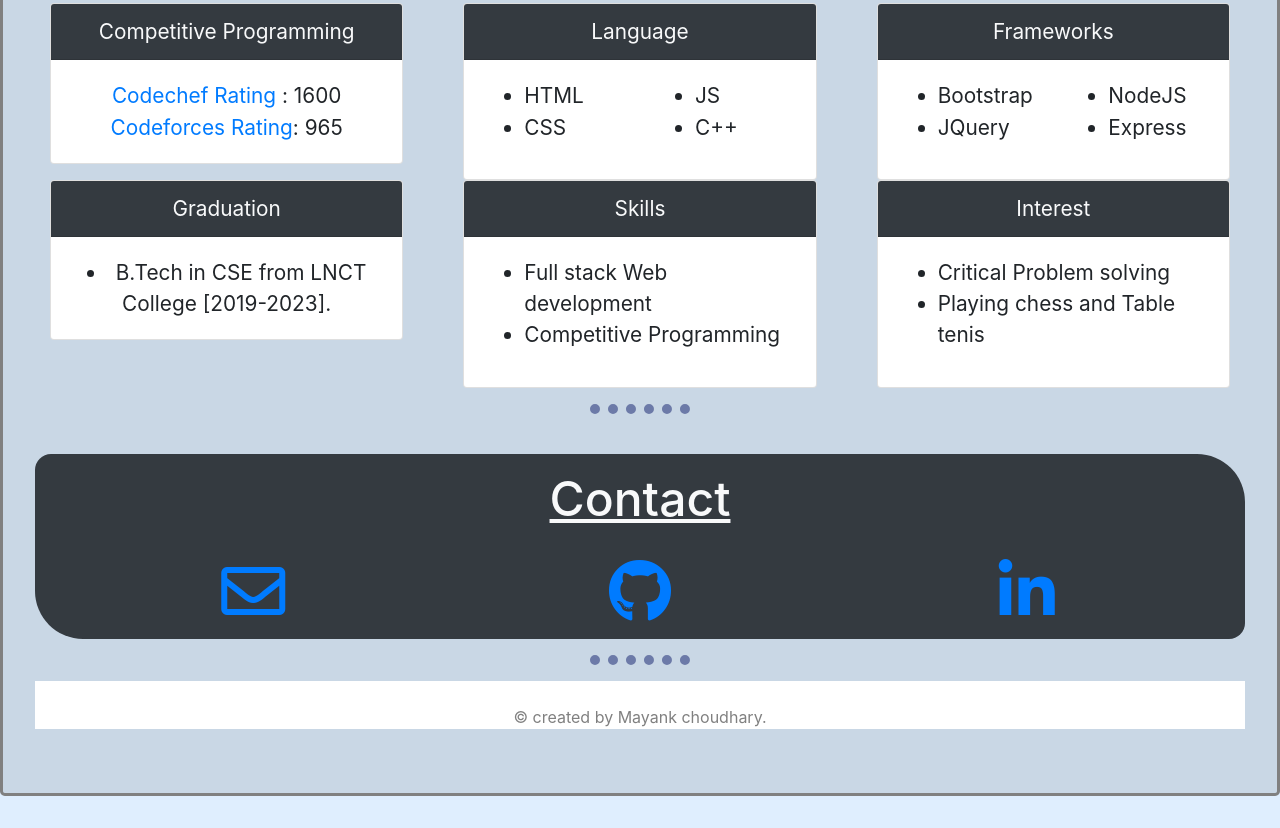
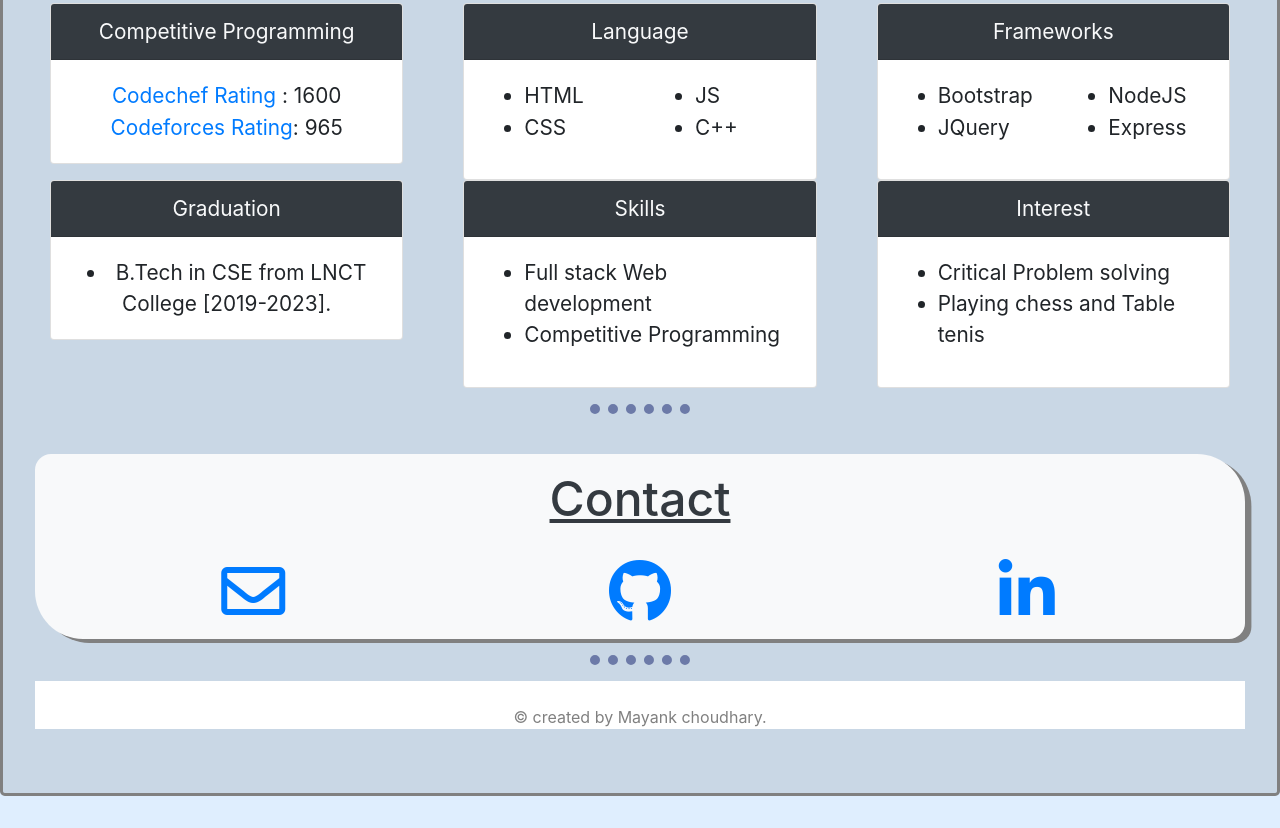
Before and after one commit to Mayank151c/CV, a plain HTML site: page index.html in a window 1280 px wide. Shown: the part 1221-2049 px from the top of the page. Drawn offline with nearby package versions, Linux system fonts and the light colour scheme.

Commit message:
changing contact to light background.

```diff
--- a/css/styles.css
+++ b/css/styles.css
@@ -114,6 +114,7 @@ footer{
 	text-align: center;
 	margin: auto;
 	padding: 1rem 2.5rem;
+	box-shadow: 0.4rem 0.25rem grey;
 	border-radius: 1rem 3rem;
 }
 
--- a/index.html
+++ b/index.html
@@ -259,7 +259,7 @@
 <hr width="100px">
 							<!--	Contact Section	-->
 <br>
-<div id="contact" class ="bg-dark text-light">
+<div id="contact" class ="bg-light text-dark">
 
 	<h2>Contact</h2>
 
```
